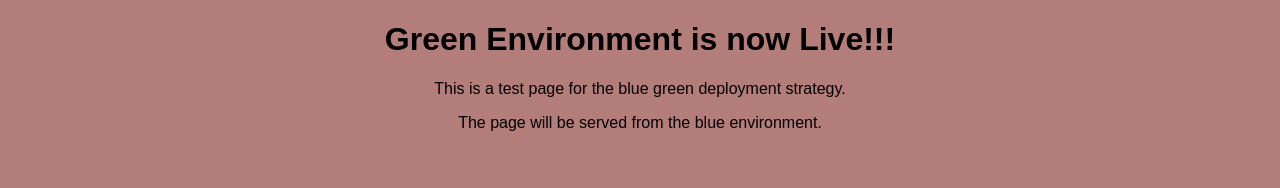
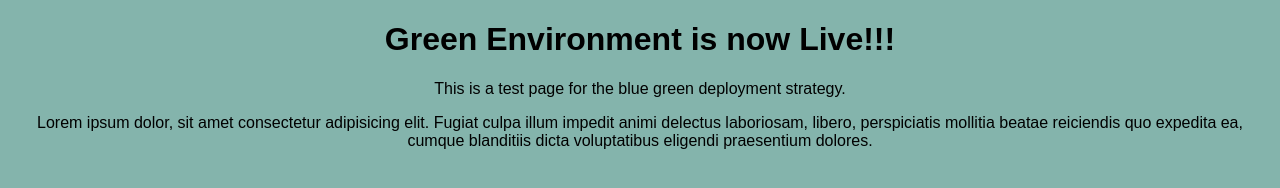
Before and after one commit to Harjeet7887/blue-green, a website: page index.html in a window 1280 px wide. Drawn offline with Linux system fonts and the light colour scheme.

Commit message:
index.html #1

```diff
--- a/index.html
+++ b/index.html
@@ -1,21 +1,25 @@
 <!DOCTYPE html>
 <html lang="en">
   <head>
-    <meta charset="UTF-8">
-    <meta name="viewport" content="width=device-width, initial-scale=1.0">
+    <meta charset="UTF-8" />
+    <meta name="viewport" content="width=device-width, initial-scale=1.0" />
     <title>Blue Green Test</title>
     <style>
       body {
         font-family: Arial, Helvetica, sans-serif;
-            background-color: #b37d79;
+        background-color: #84b4ac;
         text-align: center;
       }
-
     </style>
   </head>
   <body>
     <h1>Green Environment is now Live!!!</h1>
     <p>This is a test page for the blue green deployment strategy.</p>
-    <p>The page will be served from the blue environment.</p>
+    <p>
+      Lorem ipsum dolor, sit amet consectetur adipisicing elit. Fugiat culpa
+      illum impedit animi delectus laboriosam, libero, perspiciatis mollitia
+      beatae reiciendis quo expedita ea, cumque blanditiis dicta voluptatibus
+      eligendi praesentium dolores.
+    </p>
   </body>
 </html>
```
Lines whose indentation alone changed are shown as unchanged.
